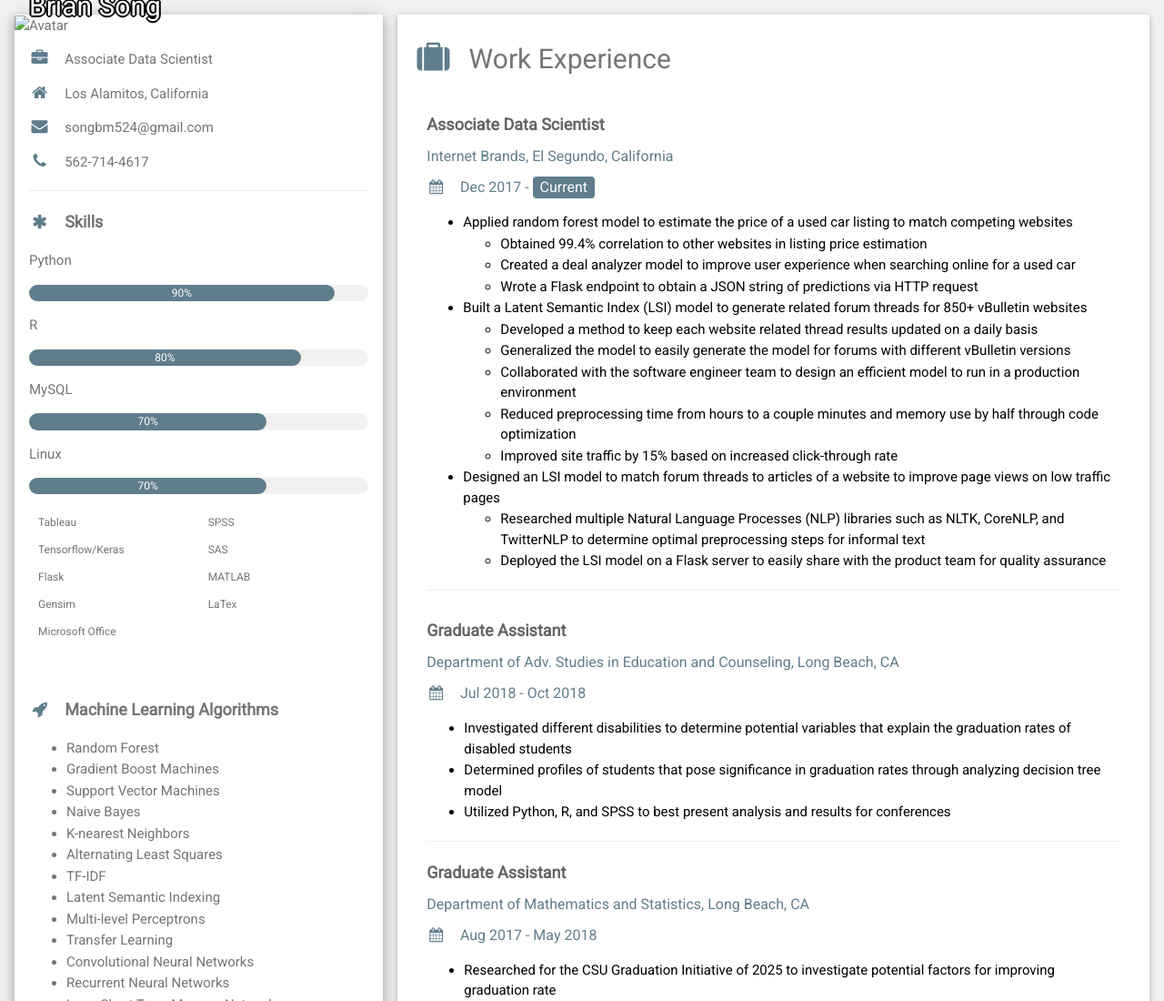
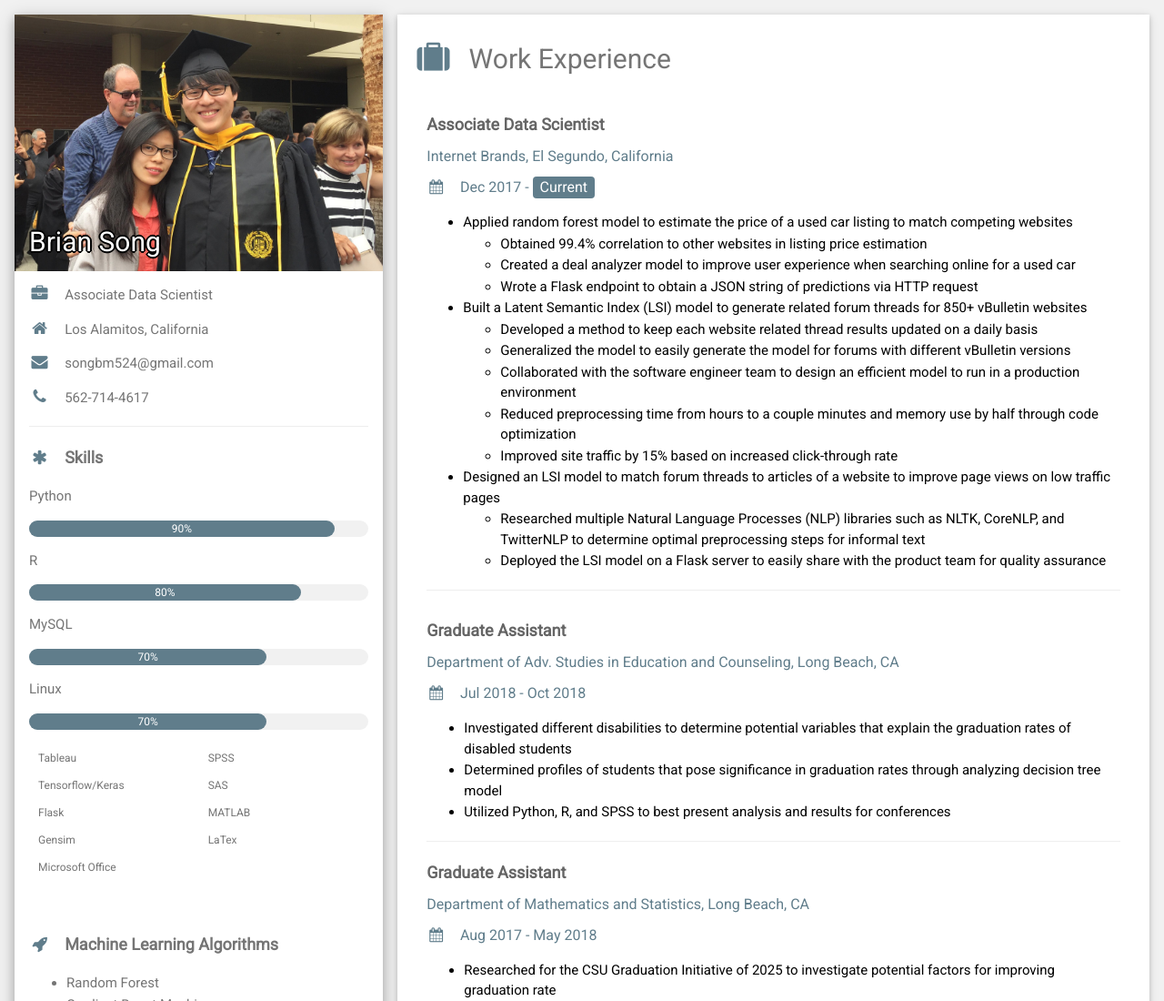
Before and after one commit to briansong524/briansong524.github.io, a plain HTML site: page index.html in a window 1280 px wide. Shown: the top 1100 px of the page at 91% size. Drawn offline with nearby package versions, Linux system fonts and the light colour scheme.

Commit message:
Update index.html

```diff
--- a/index.html
+++ b/index.html
@@ -1,6 +1,6 @@
 <!DOCTYPE html>
 <html>
-<title>W3.CSS Template</title>
+<title>Brian Song</title>
 <meta charset="UTF-8">
 <meta name="viewport" content="width=device-width, initial-scale=1">
 <link rel="stylesheet" href="https://www.w3schools.com/w3css/4/w3.css">
@@ -44,7 +44,7 @@ html,body,h1,h2,h3,h4,h5,h6 {font-family: "Roboto", sans-serif}
 
       <div class="w3-white w3-text-grey w3-card-4">
         <div class="w3-display-container">
-          <img src="pic_grad_cropped.jpg" style="width:100%" alt="Avatar">
+          <img src="/pic/pic_grad_cropped.jpg" style="width:100%" alt="Avatar">
           <div class="w3-display-bottomleft w3-container w3-text-black">
             <h2 class="name_font">Brian Song</h2>
           </div>
```
